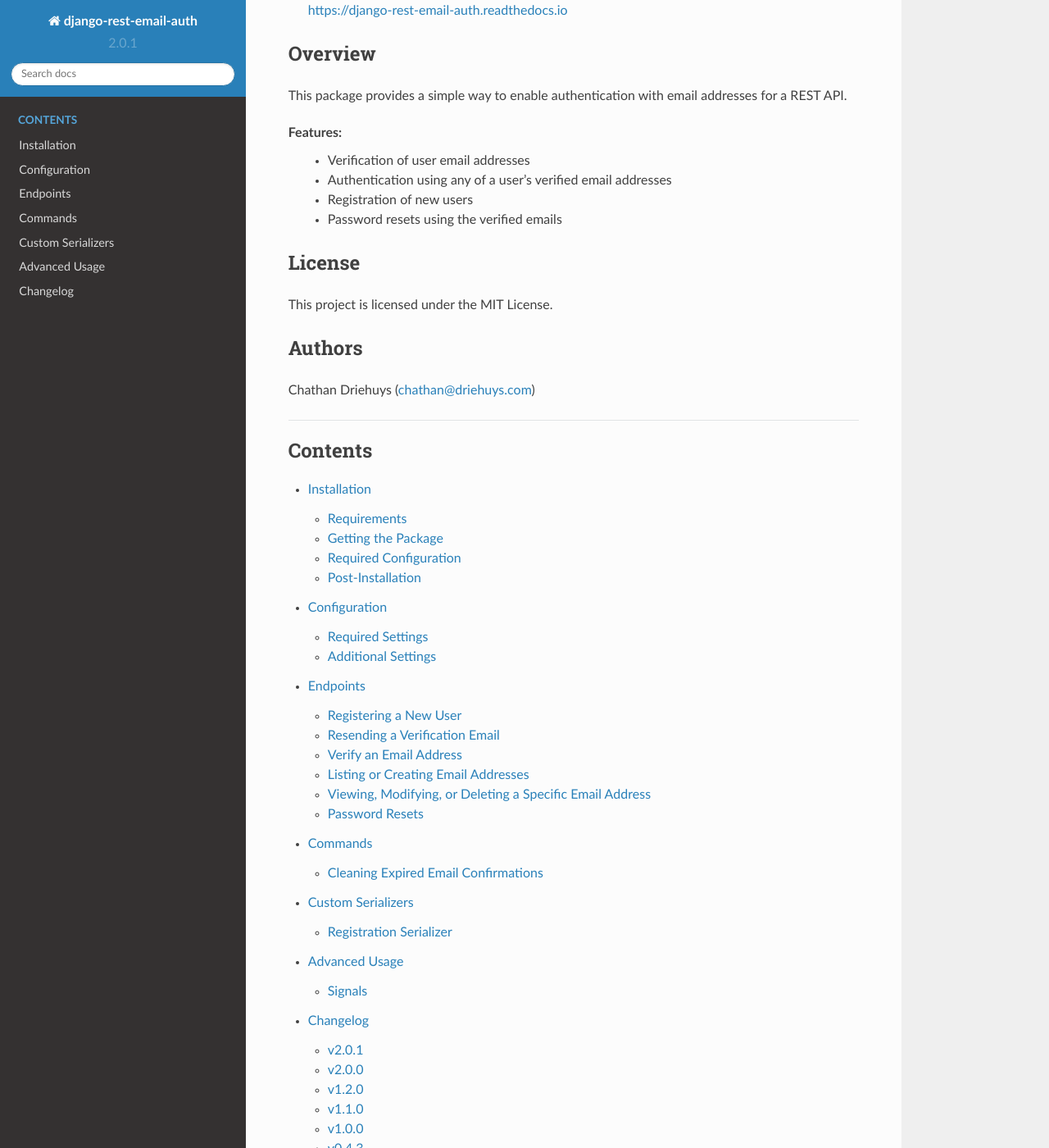
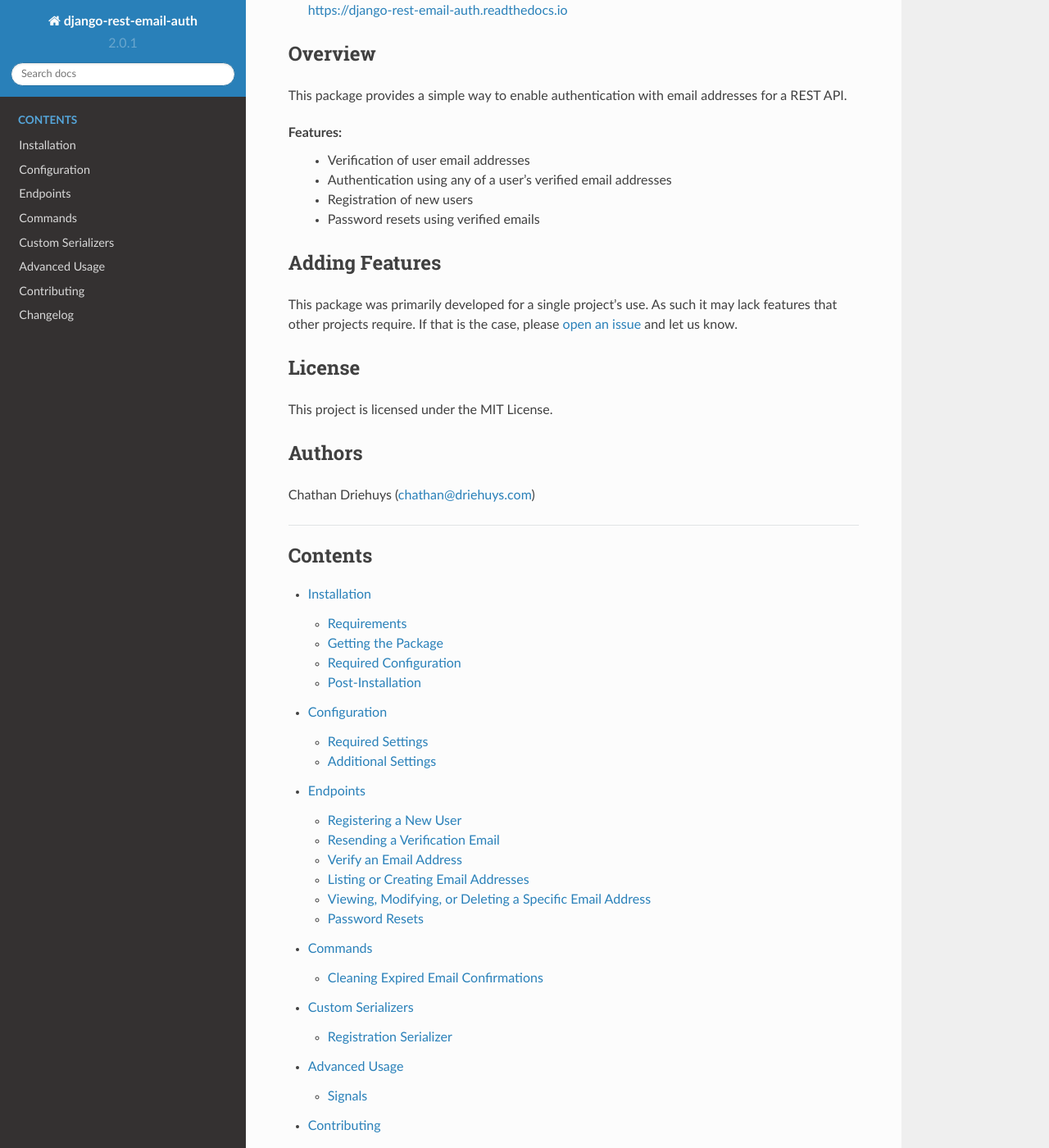
Before and after one commit to cdriehuys/django-rest-email-auth, a Sphinx documentation site: the page built from docs/index.rst, in a window 1280 px wide and 1400 px high, scrolled down 357 px. Shown: the whole window at 82% size. Built offline with Sphinx 7.4.7 and the Read the Docs theme 2.0.0, drawn with Linux system fonts in a browser that asks for light colours; some of the changed text lies outside the part shown.

Commit message:
Add contributing guidelines.

```diff
--- a/README.rst
+++ b/README.rst
@@ -1,6 +1,6 @@
-======================
+######################
 django-rest-email-auth
-======================
+######################
 
 .. image:: https://img.shields.io/travis/cdriehuys/django-rest-email-auth.svg
     :target: https://travis-ci.org/cdriehuys/django-rest-email-auth
@@ -11,9 +11,9 @@
 .. image:: https://img.shields.io/pypi/v/django-rest-email-auth.svg
     :target: https://pypi.python.org/pypi/django-rest-email-auth/
 
-
+***************
 Important Links
-===============
+***************
 
 Project Homepage
   https://github.com/cdriehuys/django-rest-email-auth
@@ -21,9 +21,9 @@
 Documentation
   https://django-rest-email-auth.readthedocs.io
 
-
+********
 Overview
-========
+********
 
 This package provides a simple way to enable authentication with email addresses for a REST API.
 
@@ -31,16 +31,25 @@
   * Verification of user email addresses
   * Authentication using any of a user's verified email addresses
   * Registration of new users
-  * Password resets using the verified emails
+  * Password resets using verified emails
 
+***************
+Adding Features
+***************
 
+This package was primarily developed for a single project's use. As such it may lack features that other projects require. If that is the case, please `open an issue <open-issue_>`_ and let us know.
+
+*******
 License
-=======
+*******
 
 This project is licensed under the MIT License.
 
-
+*******
 Authors
-=======
+*******
 
 Chathan Driehuys (chathan@driehuys.com)
+
+
+.. _open-issue: https://github.com/cdriehuys/django-rest-email-auth/issues/new
--- a/docs/CHANGELOG.rst
+++ b/docs/CHANGELOG.rst
@@ -17,6 +17,9 @@
 
 Features
   * :issue:`59`: Add setting to determine if users must provide their password when verifying an email address. To maintain backwards compatibility, the setting defaults to ``True``.
+
+Documentation
+  * :issue:`64`: Add contributing guidelines.
 
 Miscellaneous
   * :issue:`61`: Format code with ``black``.
--- a/docs/index.rst
+++ b/docs/index.rst
@@ -17,6 +17,7 @@
    commands
    custom-serializers
    advanced-usage
+   CONTRIBUTING
    CHANGELOG
 
 
```
Also changed, not shown: docs/CONTRIBUTING.rst (added, +55 -0 lines).
